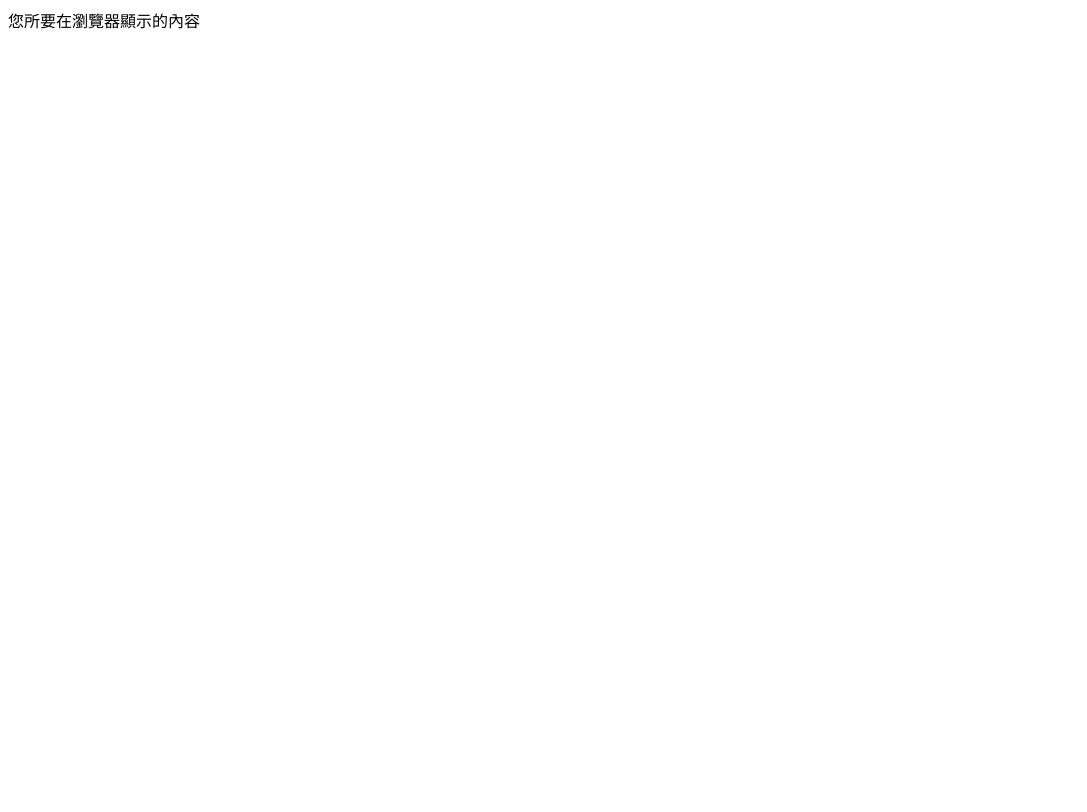
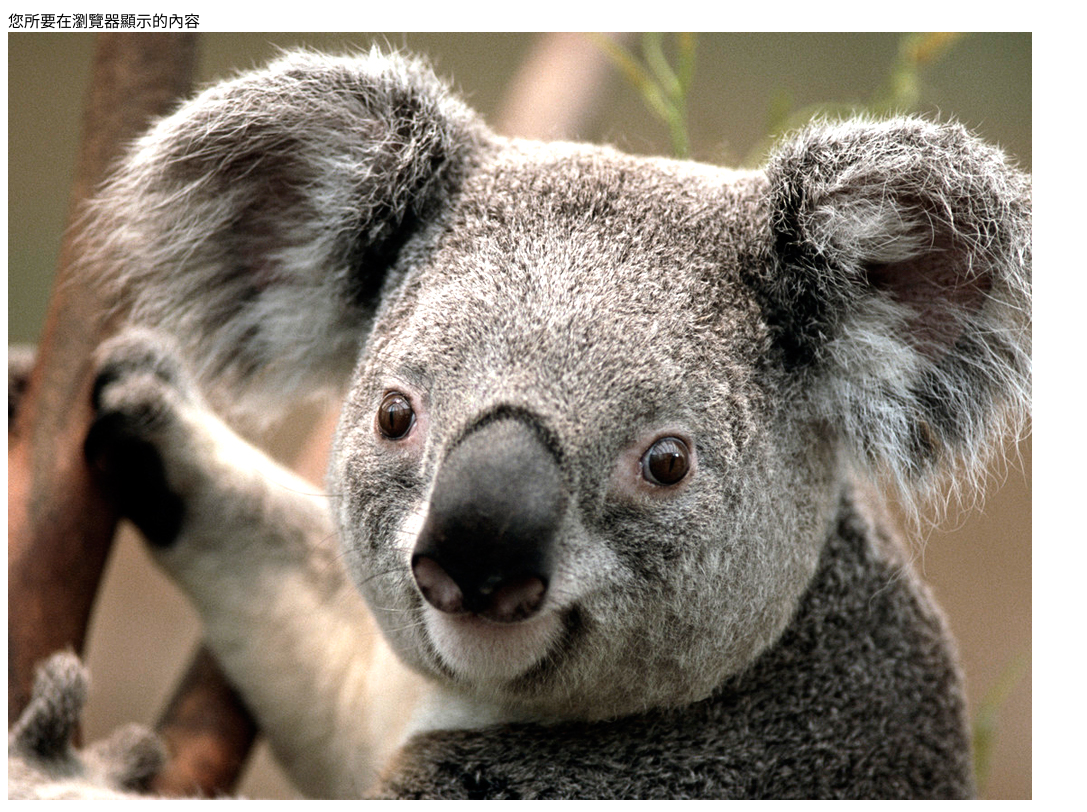
Before and after one commit to ShainRongWu/20161018, a plain HTML site: page p1.html in a window 1280 px wide. Shown: the whole page, without its empty margins (0-1087 px from the left). Drawn offline with Linux system fonts and the light colour scheme.

Commit message:
Update p1.html

```diff
--- a/p1.html
+++ b/p1.html
@@ -8,7 +8,10 @@ Page Title
 </head>
 
 <body>
-您所要在瀏覽器顯示的內容
+您所要在瀏覽器顯示的內容 <br>
+<img src="Koala.jpg">
+
+
 </body>
 
 </html>
```
